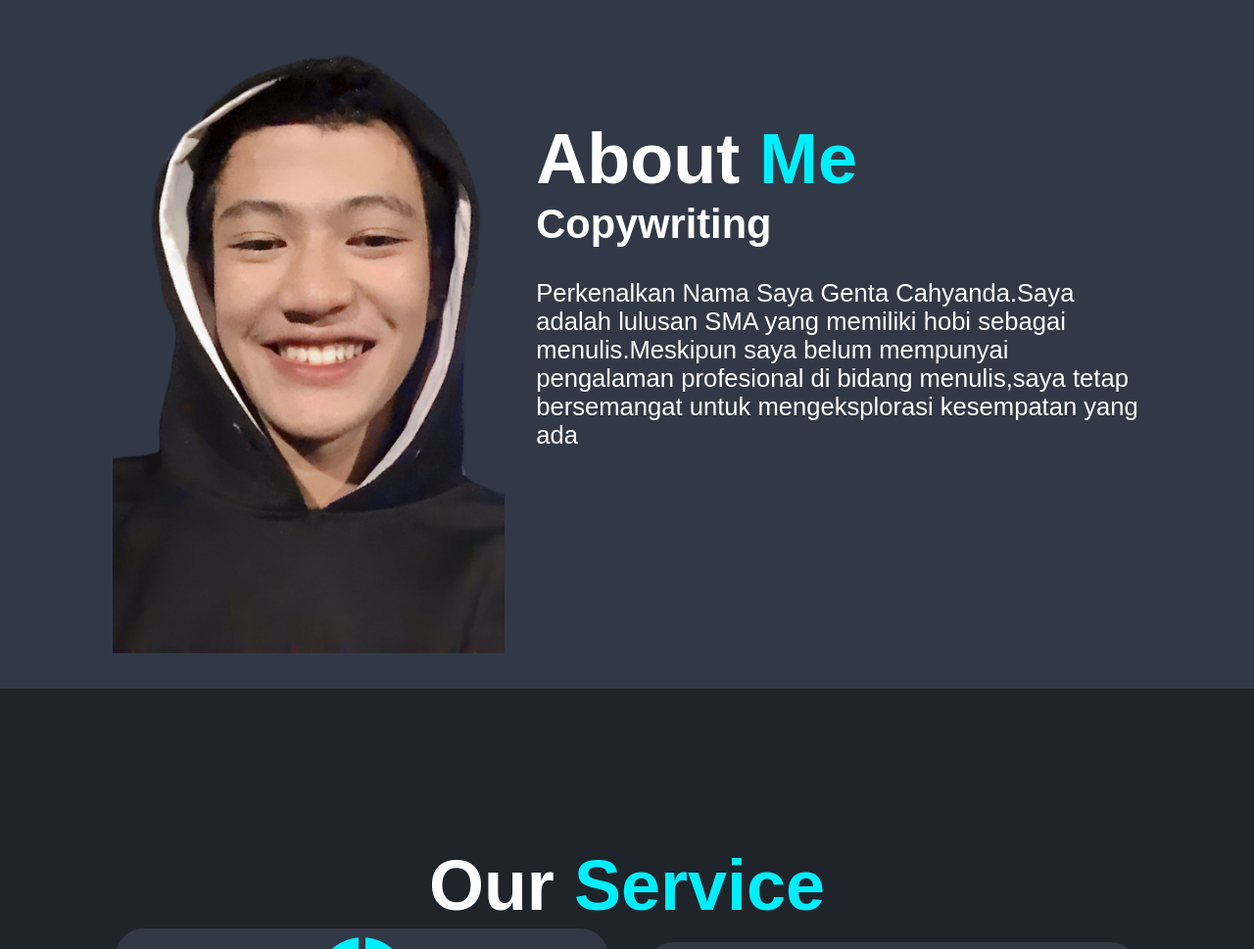
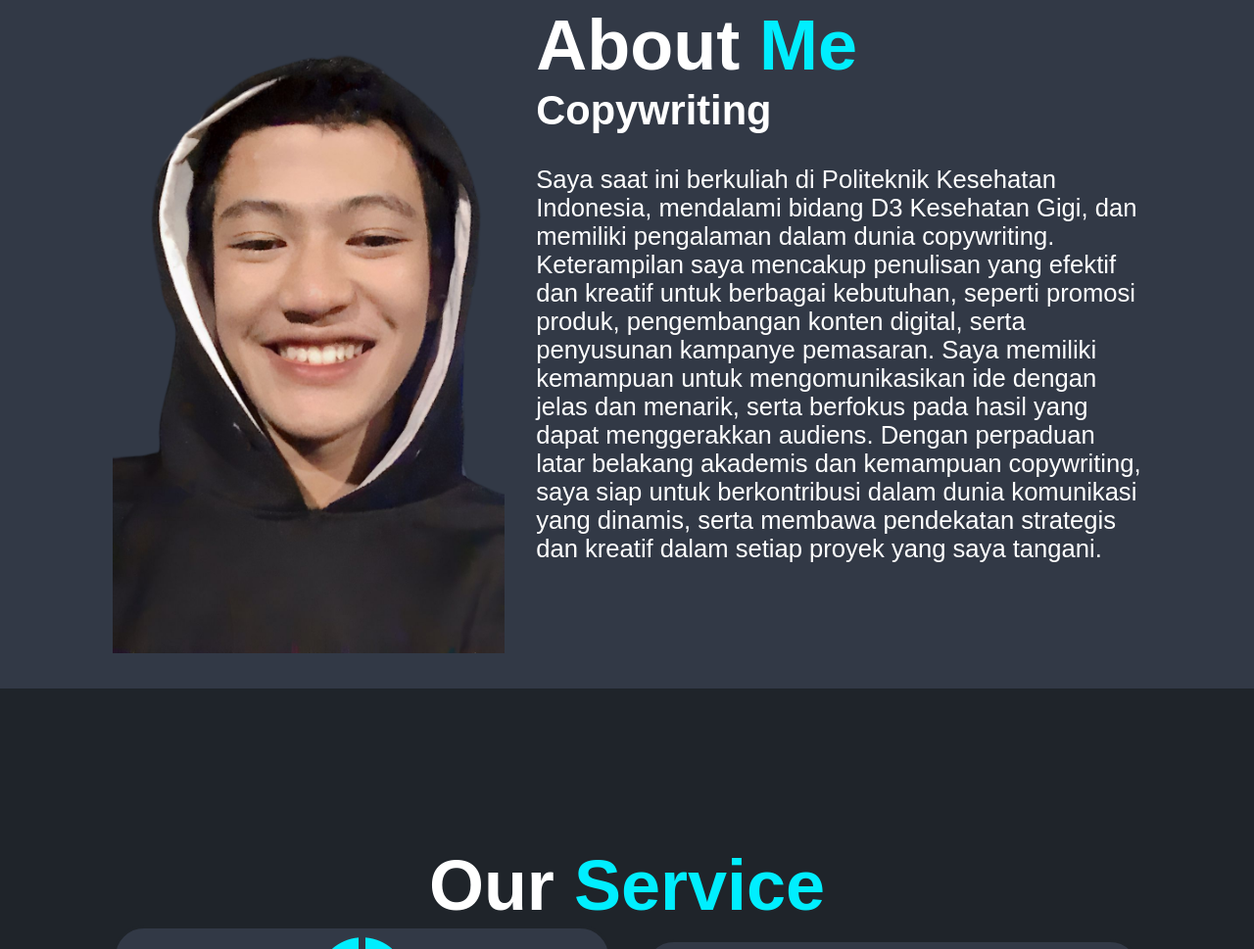
Before and after one commit to Cahyanda/portofolio, a plain HTML site: page index.html in a window 1280 px wide. Shown: the part 1215-2184 px from the top of the page at 98% size. Drawn offline with nearby package versions, Linux system fonts and the light colour scheme.

Commit message:
Update index.html

```diff
--- a/index.html
+++ b/index.html
@@ -50,7 +50,9 @@
         <div class="about-konten">
             <h2 class="heading">About <span>Me</span></h2>
             <h3>Copywriting</h3>
-            <p>Perkenalkan Nama Saya Genta Cahyanda.Saya adalah lulusan SMA yang memiliki hobi sebagai menulis.Meskipun saya belum mempunyai pengalaman profesional di bidang menulis,saya tetap bersemangat untuk mengeksplorasi kesempatan yang ada</p>
+            <p>Saya saat ini berkuliah di Politeknik Kesehatan Indonesia, mendalami bidang D3 Kesehatan Gigi, dan memiliki pengalaman dalam dunia copywriting. Keterampilan saya mencakup penulisan yang efektif dan kreatif untuk berbagai kebutuhan, seperti promosi produk, pengembangan konten digital, serta penyusunan kampanye pemasaran. Saya memiliki kemampuan untuk mengomunikasikan ide dengan jelas dan menarik, serta berfokus pada hasil yang dapat menggerakkan audiens.
+
+Dengan perpaduan latar belakang akademis dan kemampuan copywriting, saya siap untuk berkontribusi dalam dunia komunikasi yang dinamis, serta membawa pendekatan strategis dan kreatif dalam setiap proyek yang saya tangani.</p>
 
         </div>
     </section>
```
